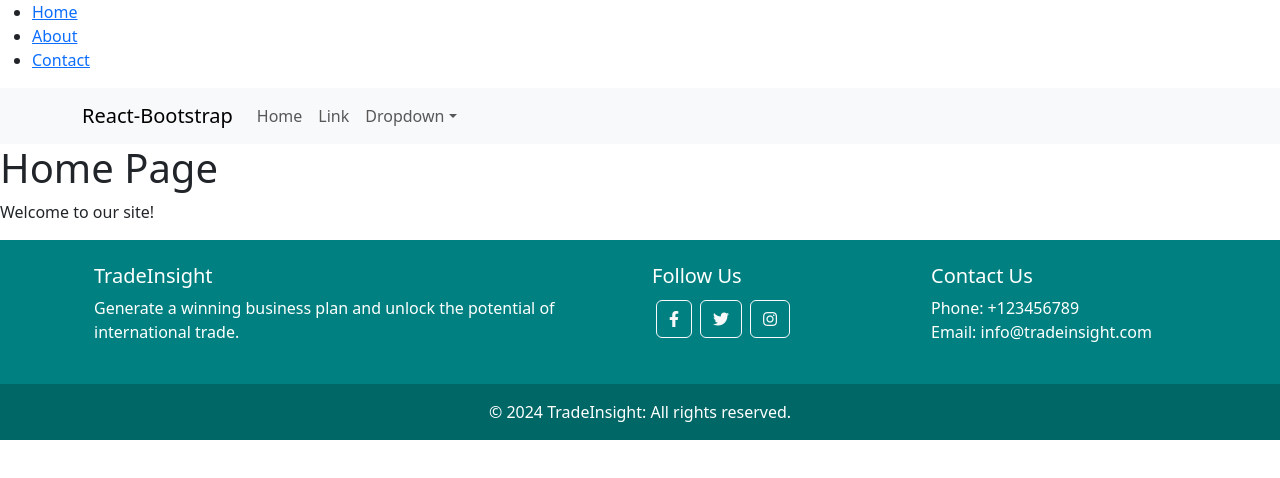
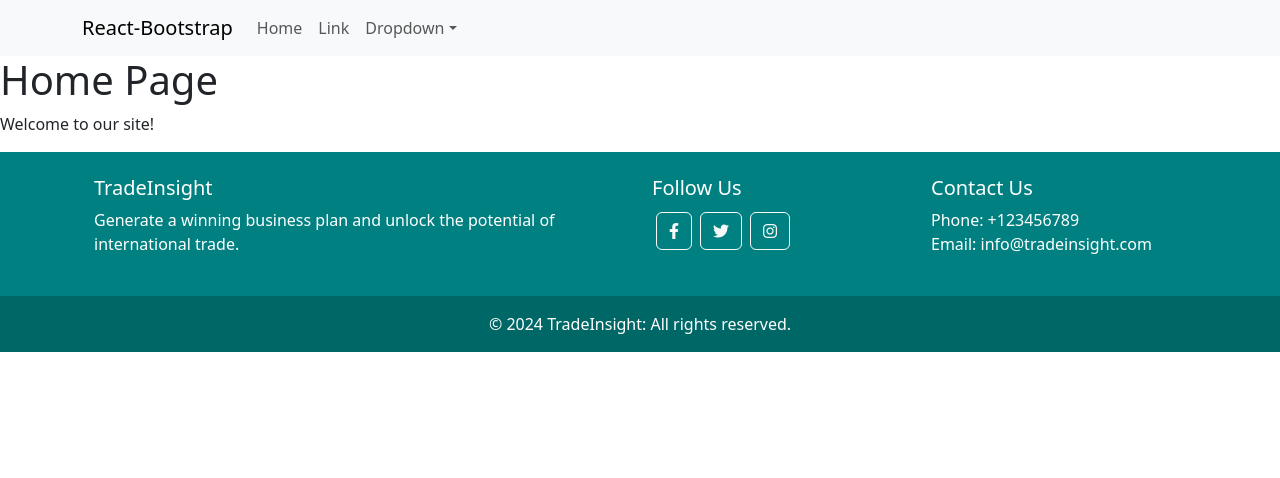
Before and after one commit to Sriva29/Biscuits-Over-Cookies, a React (Create React App) app in the folder my-app/: page / in a window 1280 px wide. Shown: the top 478 px of the page. Built offline with nearby package versions, Linux system fonts and the light colour scheme.

Commit message:
Update App.js

```diff
--- a/my-app/src/App.js
+++ b/my-app/src/App.js
@@ -13,19 +13,6 @@
     <Router>
       <div>
         {/* Navigation Links */}
-        <nav>
-          <ul>
-            <li>
-              <Link to="/">Home</Link>
-            </li>
-            <li>
-              <Link to="/about">About</Link>
-            </li>
-            <li>
-              <Link to="/contact">Contact</Link>
-            </li>
-          </ul>
-        </nav>
         <Head />
 
         {/* Route Configuration */}
```
